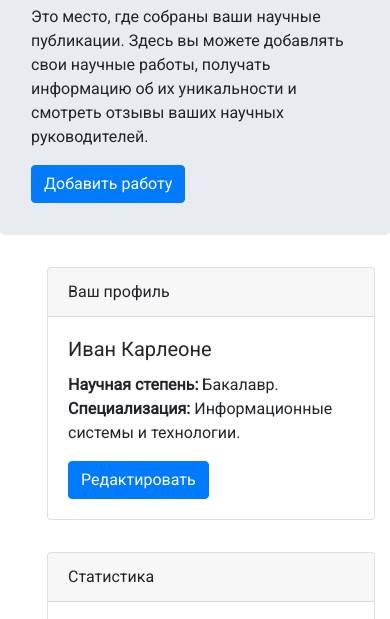
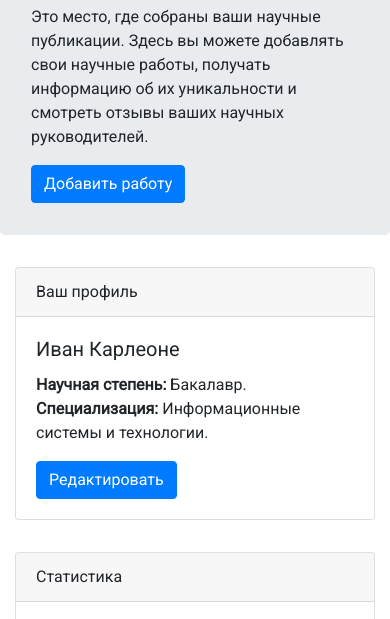
Before and after one commit to IvanKarleone/Portfolio, a plain HTML site: page index.html in a window 390 px wide. Shown: the part 153-772 px from the top of the page. Drawn offline with nearby package versions, Linux system fonts and the light colour scheme.

Commit message:
changed padding-left cards

```diff
--- a/index.html
+++ b/index.html
@@ -11,7 +11,7 @@
         integrity="sha384-lZN37f5QGtY3VHgisS14W3ExzMWZxybE1SJSEsQp9S+oqd12jhcu+A56Ebc1zFSJ" crossorigin="anonymous" />
     <link rel="stylesheet" href="style.css" />
     <link href="https://fonts.googleapis.com/css?family=Roboto&display=swap" rel="stylesheet">
-    <title>Document</title>
+    <title>Портфолио</title>
 </head>
 
 <body>
--- a/style.css
+++ b/style.css
@@ -42,7 +42,7 @@ body {
     font-size: 16px;
 }
 
-/* ---------------------------- Media Query ---------------------------- */
+/* ---------------------------- Cards ---------------------------- */
 
 .cards {
     padding-left: 32px;
@@ -56,7 +56,7 @@ body {
     margin-top: 32px;
 }
 
-/* ---------------------------- Media Query ---------------------------- */
+/* ---------------------------- Section Table ---------------------------- */
 
 .section-table {
     padding-left: 47px;
@@ -77,3 +77,9 @@ body {
         font-size: 48px;
     }
 }
+
+@media only screen and (max-width: 768px){
+    .cards {
+    padding-left: 0;
+    }
+}
```
